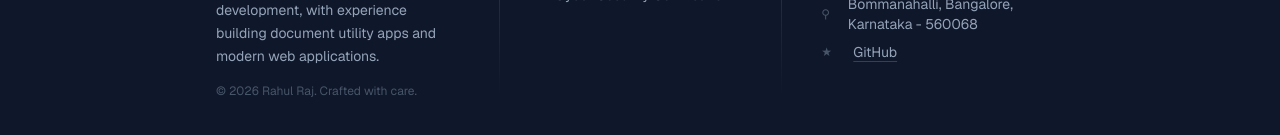
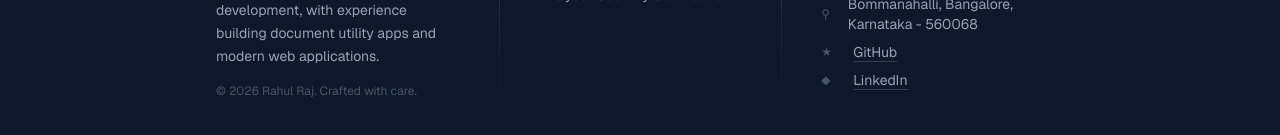
Before and after one commit to rahulrakshi3-netizen/portfolio, a Next.js app: page / in a window 1280 px wide. Shown: the part 5195-5330 px from the top of the page. Built offline with nearby package versions, Linux system fonts and the light colour scheme.

Commit message:
Add LinkedIn URL + footer link

```diff
--- a/app/page.tsx
+++ b/app/page.tsx
@@ -155,6 +155,12 @@ export default function Home() {
                       GitHub
                     </a>
                   </div>
+                  <div className="flex items-center gap-3">
+                    <span className="text-[#475569] text-[10px] sm:text-xs w-5">&#9670;</span>
+                    <a href={data.personal.linkedin} target="_blank" rel="noopener noreferrer" className="text-[13px] sm:text-sm text-[#94a3b8] hover:text-[#f8fafc] transition-colors underline underline-offset-4 decoration-[#334155] hover:decoration-[#f8fafc]">
+                      LinkedIn
+                    </a>
+                  </div>
                 </div>
               </div>
             </div>
--- a/portfolio-data.json
+++ b/portfolio-data.json
@@ -6,7 +6,7 @@
     "phone": "9538762342",
     "location": "Bommanahalli, Bangalore, Karnataka - 560068",
     "github": "https://github.com/rahulrakshi3-netizen",
-    "linkedin": "",
+    "linkedin": "https://www.linkedin.com/in/rahulraj-linked/",
     "website": "",
     "resume": "/rahulraj_resume.pdf"
   },
```
